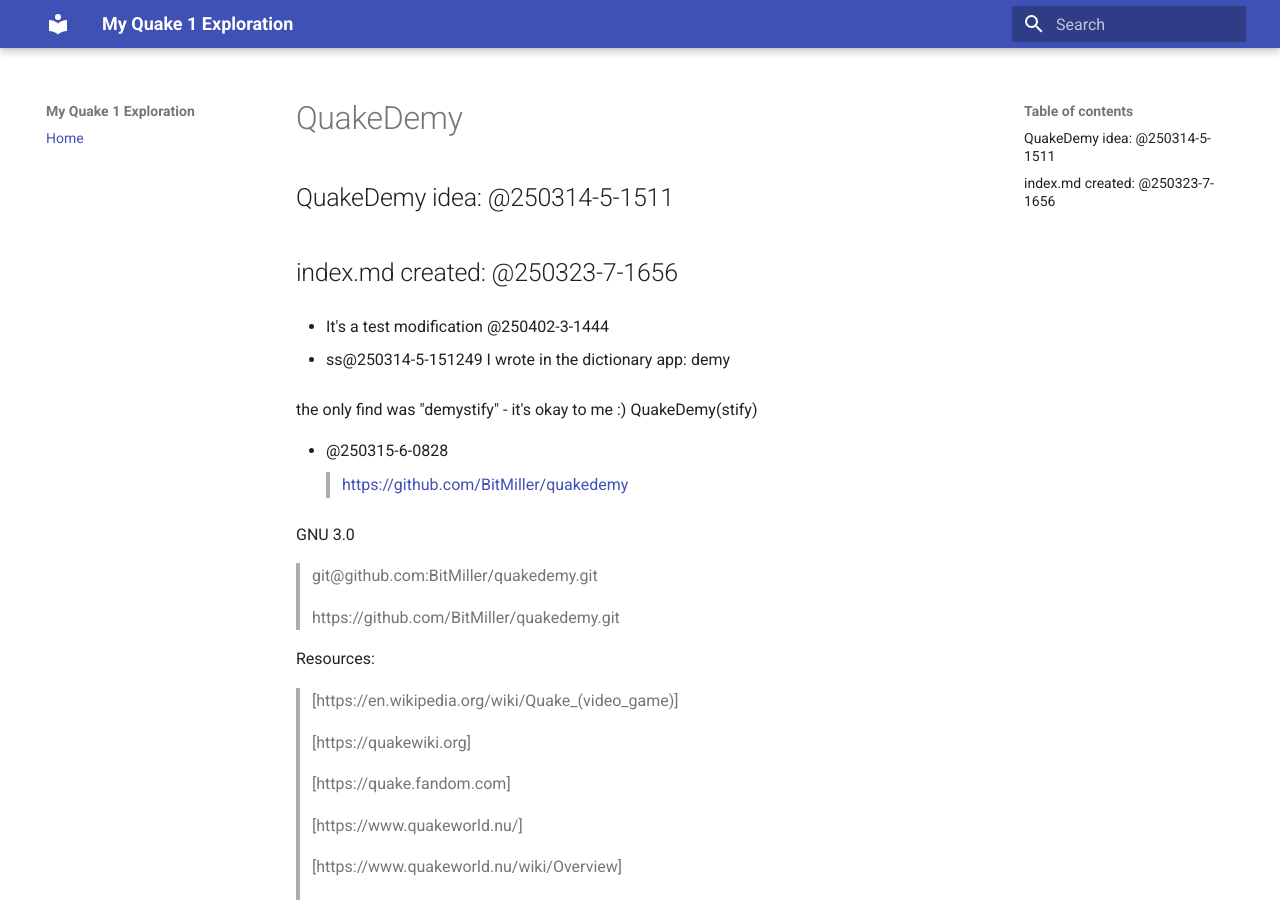
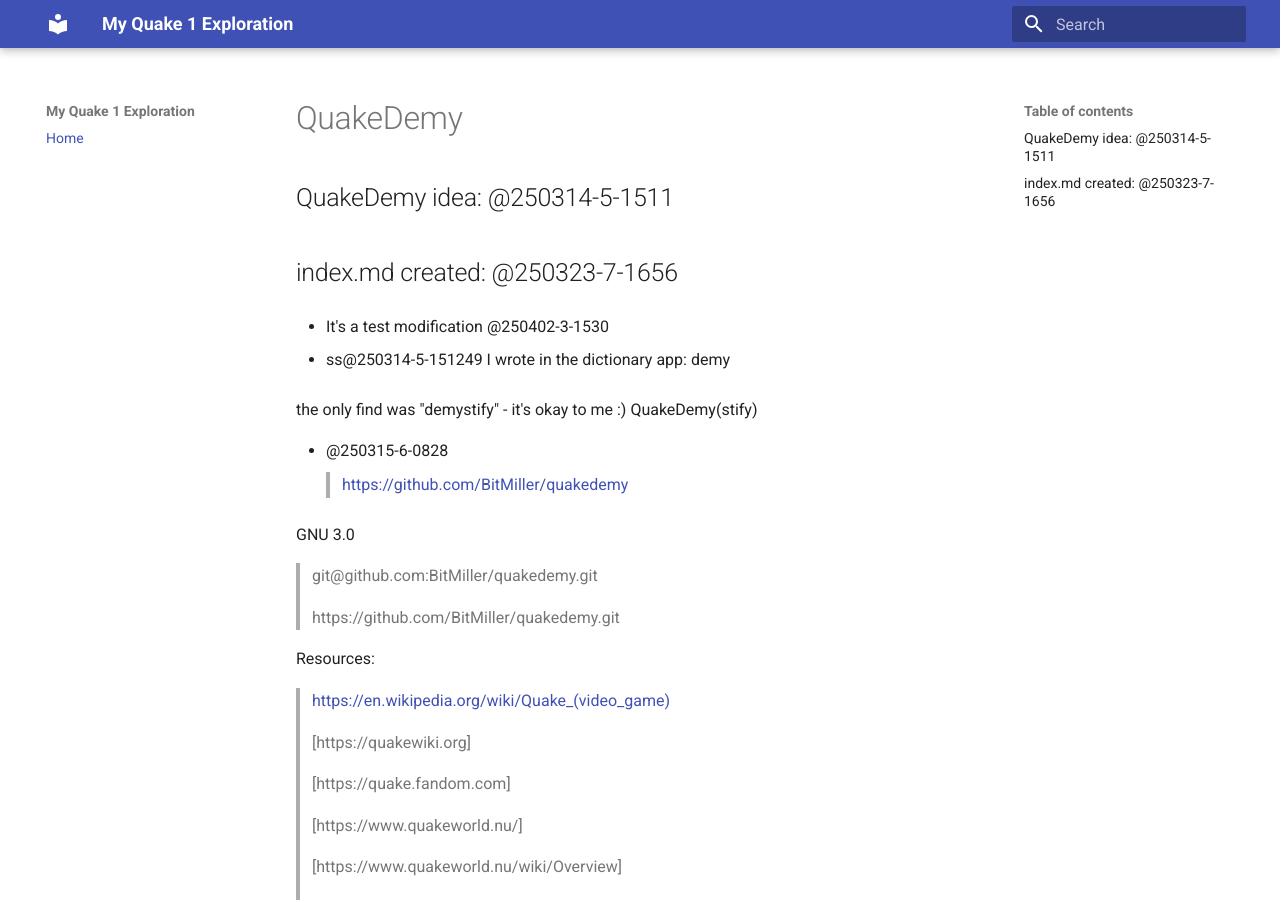
Before and after one commit to BitMiller/quakedemy, an MkDocs documentation site: the page built from docs/index.md, in a window 1280 px wide and 900 px high. Built offline with MkDocs 1.6.1 and Material for MkDocs 9.7.7, drawn with Linux system fonts in a browser that asks for light colours.

Commit message:
at250402-3-153113

```diff
--- a/docs/index.md
+++ b/docs/index.md
@@ -4,7 +4,7 @@
 
 ## index.md created: @250323-7-1656
 
-- It's a test modification @250402-3-1444
+- It's a test modification @250402-3-1530
 
 - ss@250314-5-151249
 I wrote in the dictionary app: demy
@@ -24,7 +24,7 @@
 
 Resources:
 
-> [https://en.wikipedia.org/wiki/Quake_(video_game)]
+> [https://en.wikipedia.org/wiki/Quake_(video_game)](https://en.wikipedia.org/wiki/Quake_(video_game))
 
 > [https://quakewiki.org]
 
```
